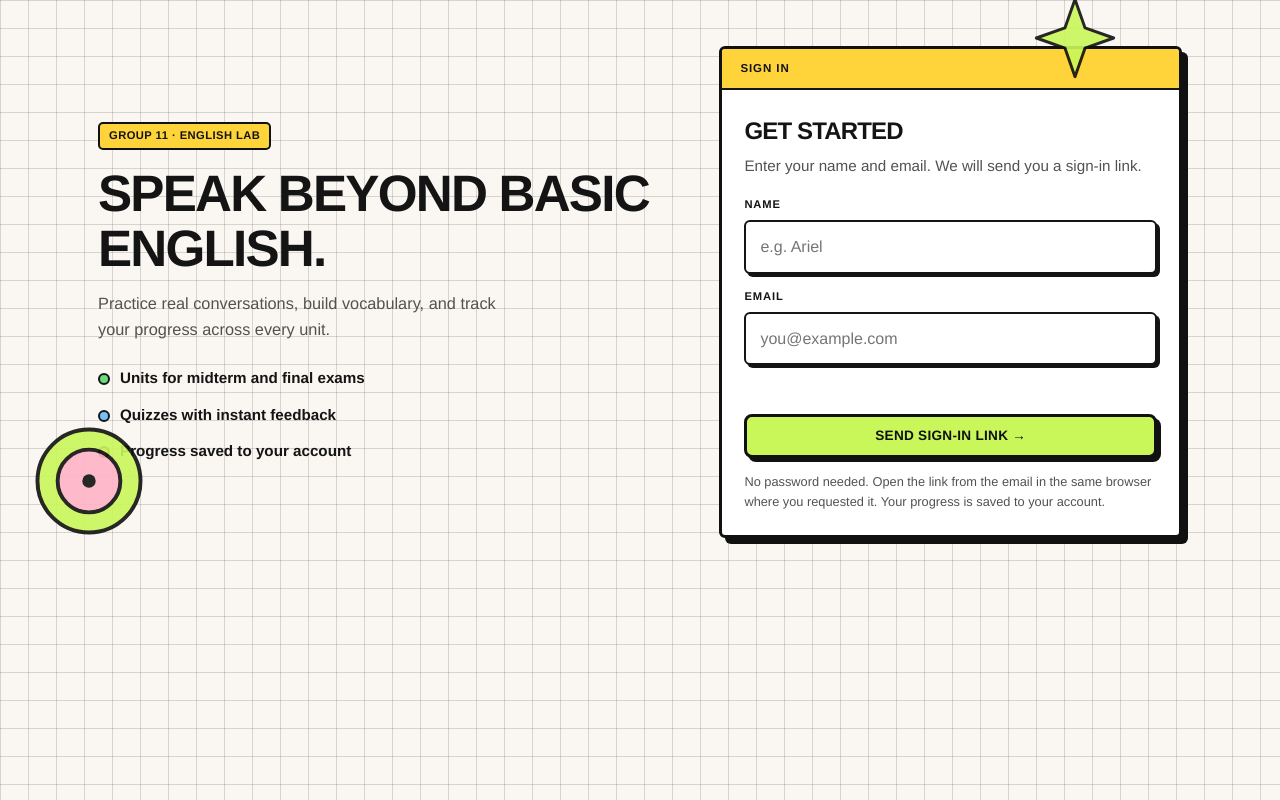
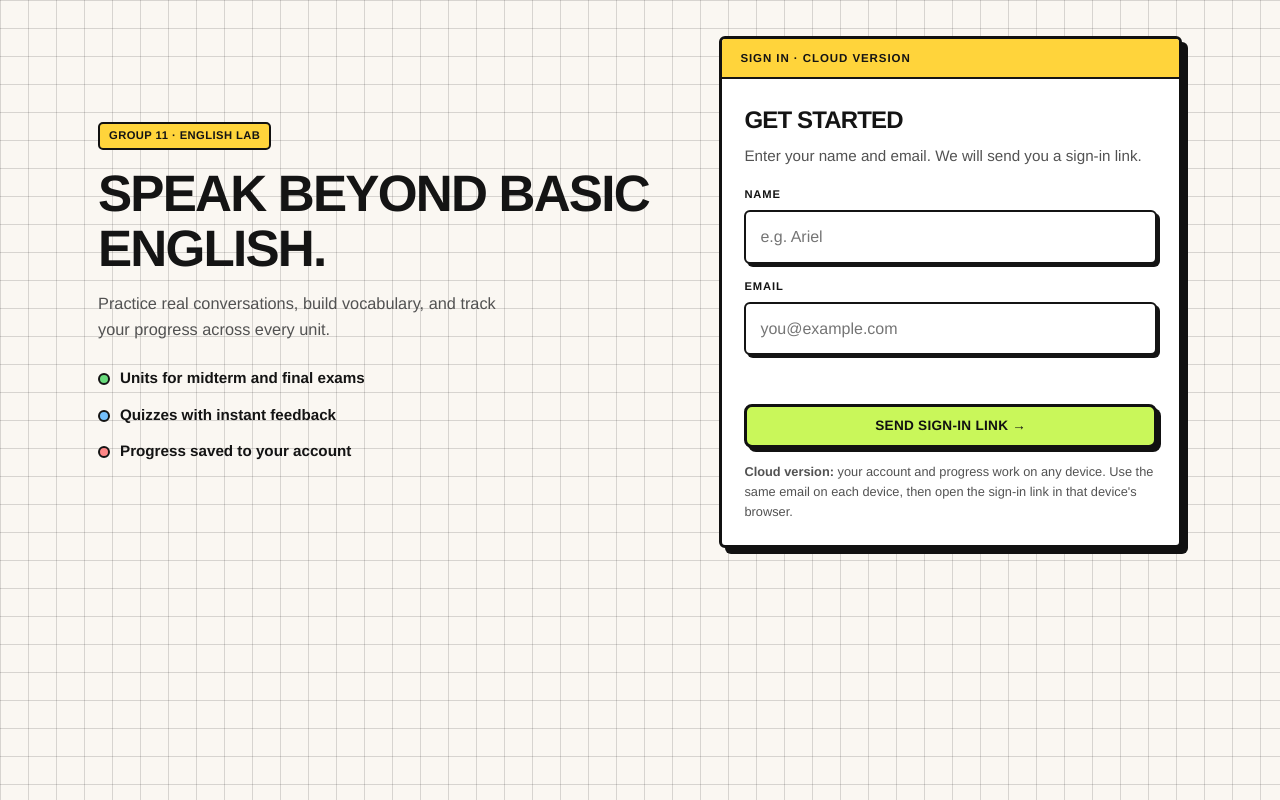
Before and after one commit to BeyondBasic-Group11/Web_IIC, a plain HTML site: page index.html in a window 1280 px wide. Drawn offline with nearby package versions, Linux system fonts and the light colour scheme.

Commit message:
Add files via upload

```diff
--- a/index.html
+++ b/index.html
@@ -70,8 +70,6 @@
     <section id="page-login" class="page active" aria-labelledby="login-heading">
       <div class="auth-layout">
         <div class="auth-brand">
-          <div class="deco deco-star deco-star-login"><svg viewBox="0 0 100 100" aria-hidden="true"><path d="M50 4 L62 38 L96 50 L62 62 L50 96 L38 62 L4 50 L38 38 Z" /></svg></div>
-          <div class="deco deco-dots deco-dots-login"><svg viewBox="0 0 100 100" aria-hidden="true"><circle cx="50" cy="50" r="46" /><circle cx="50" cy="50" r="28" class="fill-dots" /><circle cx="50" cy="50" r="6" /></svg></div>
           <span class="tag-pill bg-yellow">GROUP 11 · ENGLISH LAB</span>
           <h1 id="login-heading" class="auth-title">Speak beyond basic English.</h1>
           <p class="auth-lead">Practice real conversations, build vocabulary, and track your progress across every unit.</p>
@@ -83,7 +81,7 @@
         </div>
 
         <div class="os-window auth-card">
-          <div class="auth-card-head">SIGN IN</div>
+          <div class="auth-card-head">SIGN IN · CLOUD VERSION</div>
           <div class="auth-card-body">
             <h2 class="auth-card-title">Get started</h2>
             <p class="login-sub">Enter your name and email. We will send you a sign-in link.</p>
@@ -100,7 +98,7 @@
               <p id="loginMessage" class="login-msg" role="status"></p>
               <button type="submit" class="brutal-btn bg-yellow auth-submit">SEND SIGN-IN LINK →</button>
             </form>
-            <p class="login-note">No password needed. Open the link from the email in the same browser where you requested it. Your progress is saved to your account.</p>
+            <p class="login-note"><strong>Cloud version:</strong> your account and progress work on any device. Use the same email on each device, then open the sign-in link in that device's browser.</p>
           </div>
         </div>
       </div>
```
